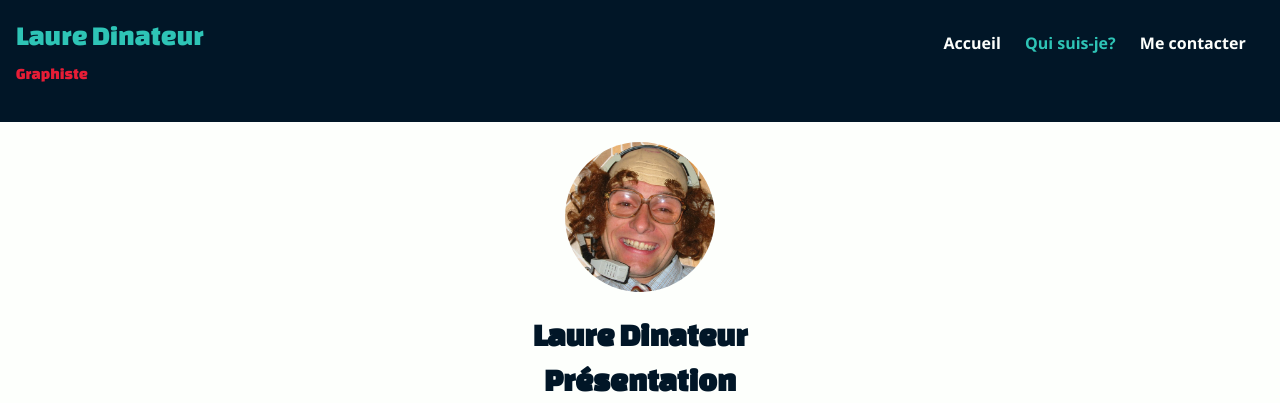
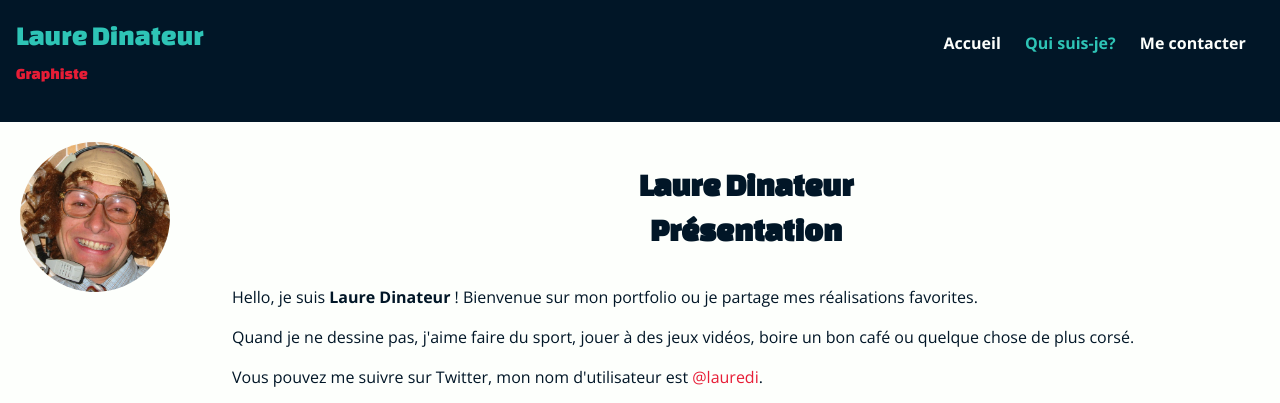
Before and after one commit to esig-jura/b053-exe-laure-dinateur-fallinov, a plain HTML site: page informations.html in a window 1280 px wide. Shown: the top 403 px of the page. Drawn offline with nearby package versions, Linux system fonts and the light colour scheme.

Commit message:
code du cous du 2 juin

```diff
--- a/css/responsive.css
+++ b/css/responsive.css
@@ -5,12 +5,17 @@
         flex-basis: 33%;
     }
 
-    /* Page info */
+    /* Page contact */
     .page-contact section {
         width: 49%;
         display: inline-block;
         vertical-align: top;
-        background-color: yellow;
+    }
+
+    /* Page infos */
+    .page-infos .photo-michel {
+        float: left;
+        margin: 0 5% 220px 0;
     }
 
 }
```
